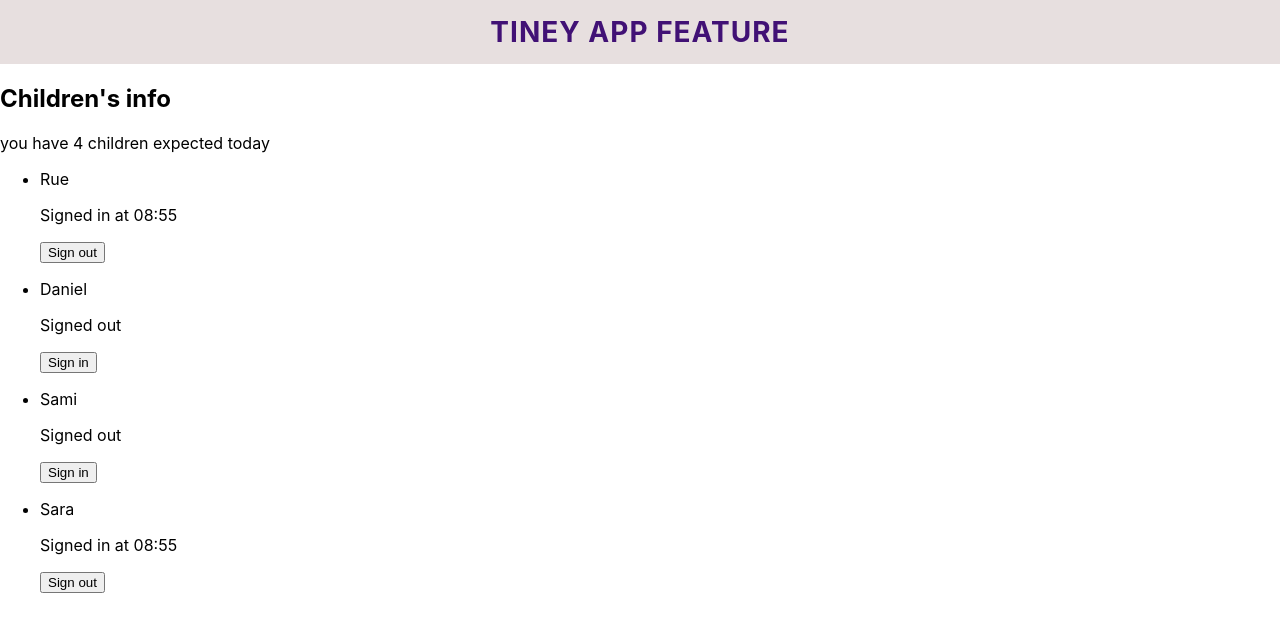
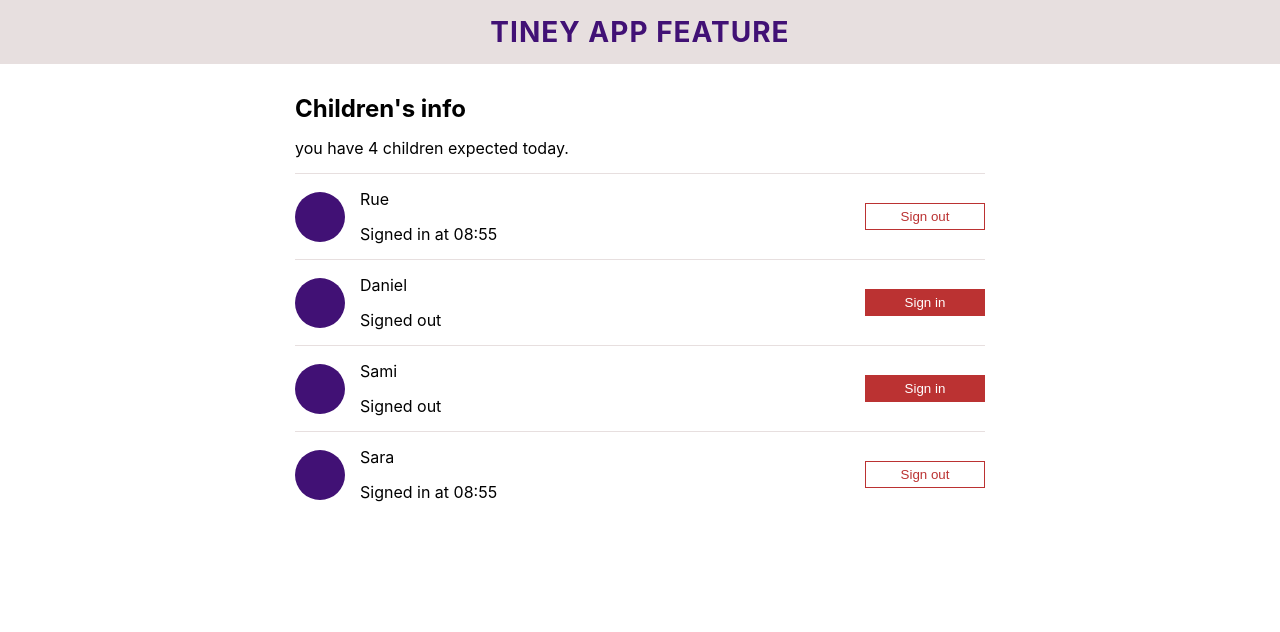
Before and after one commit to flare-s/Tiney-challenge, a React (Create React App) app: page / in a window 1280 px wide. Shown: the top 632 px of the page. Built offline with nearby package versions, Linux system fonts and the light colour scheme.

Commit message:
Added localstorage to save the signin  state

```diff
--- a/src/App.js
+++ b/src/App.js
@@ -33,6 +33,13 @@
   const [users, setUsers] = useState(usersState);
 
   const handleSignout = (id) => {
+    let date = new Date();
+          let timeOptions = {hour12: false, hour: '2-digit', minute: "2-digit"};
+          let time = date.toLocaleTimeString("en-US", timeOptions);
+    localStorage.setItem(`user-${id}`, JSON.stringify({
+      isLoggedIn: false,
+      time
+    }));
     setUsers(prev => {
       return prev.map(user => {
         if (user.id === id) {
@@ -46,12 +53,17 @@
   }
 
   const handleSignin = (id) => {
+    let date = new Date();
+          let timeOptions = {hour12: false, hour: '2-digit', minute: "2-digit"};
+          let time = date.toLocaleTimeString("en-US", timeOptions);
+    localStorage.setItem(`user-${id}`, JSON.stringify({
+      isLoggedIn: true,
+      time: time
+    }));
     setUsers(prev => {
       return prev.map(user => {
         if (user.id === id) {
-          let date = new Date();
-          console.log(date);
-          return ({...user, isSignedIn: true})
+          return ({...user, isSignedIn: true, signedInTime: time})
         }
         return user;
       })
@@ -64,9 +76,11 @@
       <Header />
       <main>
         <section>
-          <h2>Children's info</h2>
-          <p>you have {users.length} children expected today</p>
-          <ChildrenList users={users} handleSignin={handleSignin} handleSignout={handleSignout}/>
+          <div className='container vertical-gutter'>
+            <h2>Children's info</h2>
+            <p>you have {users.length} children expected today.</p>
+            <ChildrenList users={users} setUsers={setUsers} handleSignin={handleSignin} handleSignout={handleSignout}/>
+          </div>
         </section>
       </main>
     </div>
--- a/src/components/ChildrenList.js
+++ b/src/components/ChildrenList.js
@@ -1,13 +1,48 @@
-const ChildrenList = ({users, handleSignin, handleSignout}) => {
+import { useEffect } from "react";
+import styles from "./ChildrenList.module.css";
+import Button from "./UI/Button";
+const ChildrenList = ({users, handleSignin, handleSignout, setUsers}) => {
+  useEffect(() => {
+    users.forEach(userr => {
+      const userData = localStorage.getItem(`user-${userr.id}`);
+        let parsed = JSON.parse(userData);
+        if (parsed) {
+          if (parsed.isLoggedIn) {
+            setUsers(prev => {
+              return prev.map(user => {
+                if (user.id === userr.id) {
+                  return ({...user, isSignedIn: true, signedInTime: parsed.time})
+                }
+                return user;
+              })
+
+            })
+          } else if(!parsed.isLoggedIn) {
+            setUsers(prev => {
+              return prev.map(user => {
+                if (user.id === userr.id) {
+                  return ({...user, isSignedIn: false})
+                }
+                return user;
+              })
+
+            })
+          }
+        }
+    });
+  }, []);
     return (
-        <ul>
-            {users.map(user => (<li key={user.id} className={`user ${user.isSignedIn && "signid-in"}`}>
-              <div className='user-img'></div>
-              <div className='user-info'>
-                <p className='user-name'>{user.name}</p>
-                <p className='user-status'>{user.isSignedIn ? `Signed in at 08:55` : "Signed out"}</p>
+        <ul className={`${styles["chilldren-list"]} verical-gutter`}>
+            {users.map(user => (<li key={user.id} className={`${styles.user} ${user.isSignedIn && "signid-in"}`}>
+              <div className={styles['user-img']}></div>
+              <div className={`${styles['user-info']} vertical-gutter`}>
+                <p className={`${styles['user-name']}`}>{user.name}</p>
+                <p className={`${styles['user-status']}`}>{user.isSignedIn ? `Signed in at ${user.signedInTime ? user.signedInTime : "08:55"}` : "Signed out"}</p>
               </div>
-              <button className={"btn"} onClick={() => user.isSignedIn ? handleSignout(user.id) : handleSignin(user.id)}>{user.isSignedIn ? "Sign out" : "Sign in"}</button>
+              {/* <button className={"btn"} onClick={() => user.isSignedIn ? handleSignout(user.id) : handleSignin(user.id)}>{user.isSignedIn ? "Sign out" : "Sign in"}</button> */}
+              <Button className={`${user.isSignedIn && "outline"}`}
+               onClick={() => user.isSignedIn ? handleSignout(user.id) : handleSignin(user.id)}
+               content={user.isSignedIn ? "Sign out" : "Sign in"} />
             </li>))}
         </ul>
     )
--- /dev/null
+++ b/src/components/ChildrenList.module.css
@@ -0,0 +1,19 @@
+.user {
+    display: flex;
+    align-items: center;
+    padding: calc(15rem / 16) 0;
+    border-top: 1px solid var(--grey);
+
+}
+
+.user-img {
+    height: 50px;
+    width: 50px;
+    border-radius: 50%;
+    background-color: var(--purple);
+    margin-right: calc(15rem / 16);
+}
+
+.user-info {
+    margin-right: auto;
+}
--- /dev/null
+++ b/src/components/UI/Button.js
@@ -0,0 +1,11 @@
+import styles from "./Button.module.css";
+const Button = (props) => {
+    let string = ``;
+    let classes = props.className.split(" ");
+    classes.forEach(name => string += ` ${styles[name]}`);
+    return (<button className={`${styles.btn} ${string ? string : ''}`} onClick={props.onClick}>
+        {props.content}
+    </button>);
+}
+
+export default Button;
--- /dev/null
+++ b/src/components/UI/Button.module.css
@@ -0,0 +1,14 @@
+.btn {
+    display: inline-block;
+    min-width: calc(120rem / 16);
+    padding: calc(5rem/16) calc(10rem/16);
+    background-color: var(--red);
+    color: var(--white);
+    border: 1px solid var(--red);
+    transition: background-color .3s ease-in-out;
+}
+
+.btn.outline {
+    background-color: transparent;
+    color: var(--red);
+}
--- a/src/index.css
+++ b/src/index.css
@@ -1,13 +1,55 @@
 :root {
   --grey: rgb(231, 223, 223);
   --purple: rgb(65, 17, 117);
+  --red: rgb(187, 50, 50);
+  --white: rgb(255, 255, 255);
+}
+
+* {
+  margin: 0;
+  padding: 0;
+  box-sizing: border-box;
 }
 
 body {
-  margin: 0;
   font-family: -apple-system, BlinkMacSystemFont, 'Segoe UI', 'Roboto', 'Oxygen',
     'Ubuntu', 'Cantarell', 'Fira Sans', 'Droid Sans', 'Helvetica Neue',
     sans-serif;
   -webkit-font-smoothing: antialiased;
   -moz-osx-font-smoothing: grayscale;
 }
+
+
+section {
+  padding: calc(30rem / 16);
+}
+
+.container {
+  width: 95%;
+  padding: 0 15px;
+  margin: 0 auto;
+}
+
+.vertical-gutter > *+* {
+  margin-top: calc(15rem / 16);
+}
+
+@media (min-width: 576px) {
+  .container {
+      max-width: 540px;
+  }
+
+
+}
+
+
+@media (min-width: 768px) {
+  .container {
+      max-width: 720px;
+  }
+
+  .contact_form {
+      width: 600px;
+  }
+
+}
```
